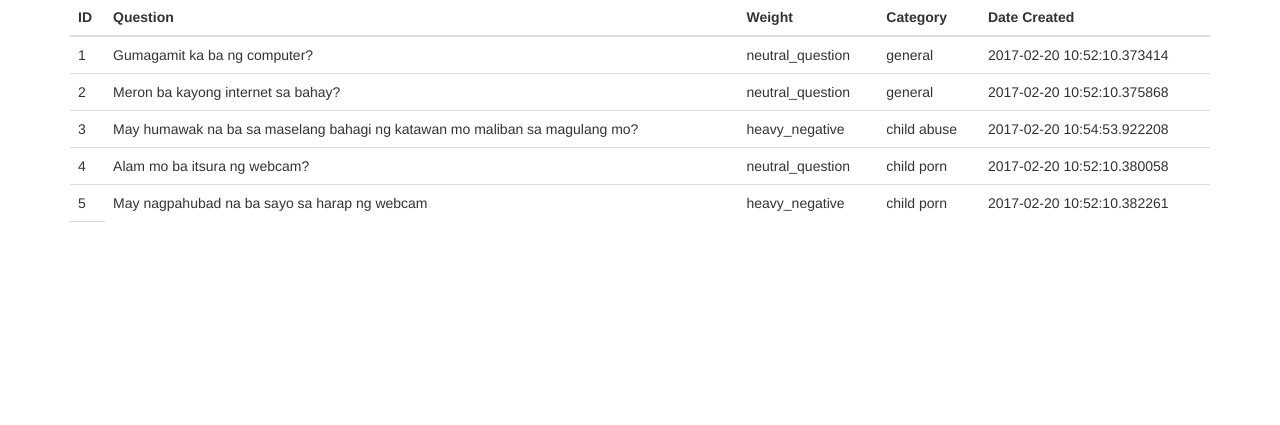
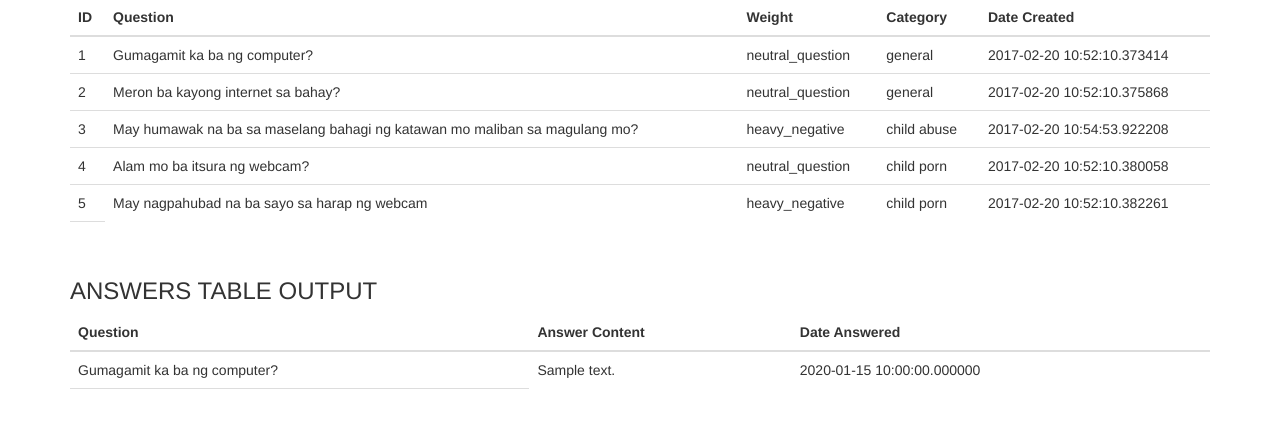
Before and after one commit to jaikun12/katsu-thesis, a PHP site: page /admin-dashboard.php in a window 1280 px wide. Shown: the part 1311-1736 px from the top of the page. Before the commit the page ends 1533 px from the top, so only its background shows below. Run offline with PHP 8.4, Linux system fonts and the light colour scheme; data comes from the database, SQL or seed files in the repository; tables that the repository leaves empty hold one stand-in row (values such as "Sample post").

Commit message:
added create and view questions, view answers table

```diff
--- a/admin-dashboard.php
+++ b/admin-dashboard.php
@@ -203,6 +203,48 @@
 		</table>
 	</div>
 
+	<div class="container" id="questions-table">
+		<h3>ANSWERS TABLE OUTPUT</h3>
+		<table class="table table-hover">
+			<thead>
+				<tr>
+					<th>Question</th>
+					<th>Answer Content</th>
+					<th>Date Answered</th>
+				</tr>
+			</thead>
+			<tbody>
+				<?php
+					$query = mysqli_query($connection, "SELECT * FROM answers_table;");
+
+					while($r = mysqli_fetch_array($query)){
+						$question_id = $r['question_id'];
+
+						$get_question = mysqli_query($connection, "SELECT question_content FROM questions_table WHERE question_id = '$question_id'");
+
+						$answer_content = $r['answer_content'];
+						$date_answered = $r['date_answered'];
+
+						echo "
+						<tr>
+							<td>";
+						while($r=mysqli_fetch_array($get_question)){
+								echo $r['question_content'];
+							}
+						echo "</td>
+							<td>" . $answer_content . "</td>
+							<td>" . $date_answered . "</td>
+						</tr>";
+					}
+
+				?>
+				<tr>
+					<td></td>
+				</tr>
+			</tbody>
+		</table>
+	</div>
+
 	<!-- jQuery -->
 	<script src="js/jquery-3.1.1.min.js"></script>
 	<!-- Bootstrap JavaScript -->
```
